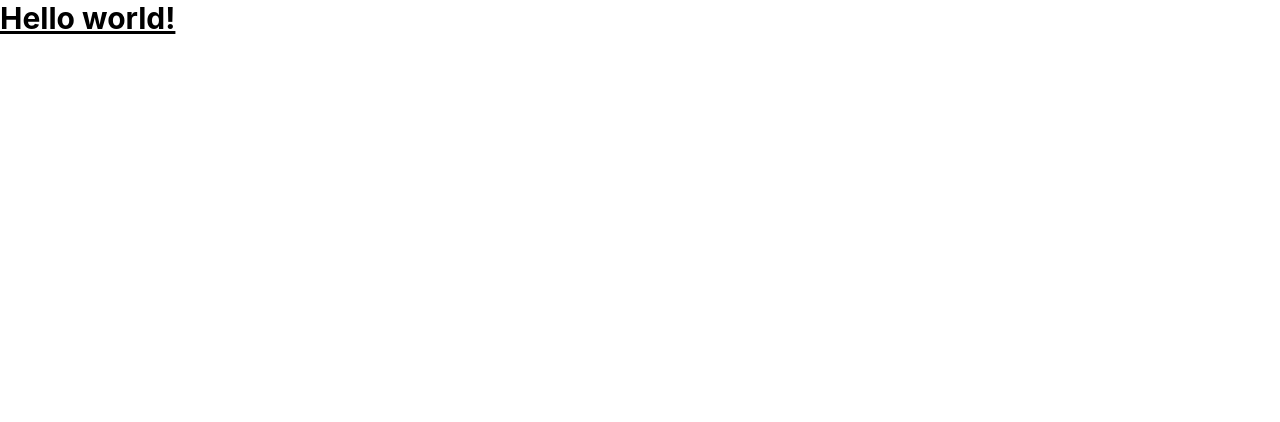
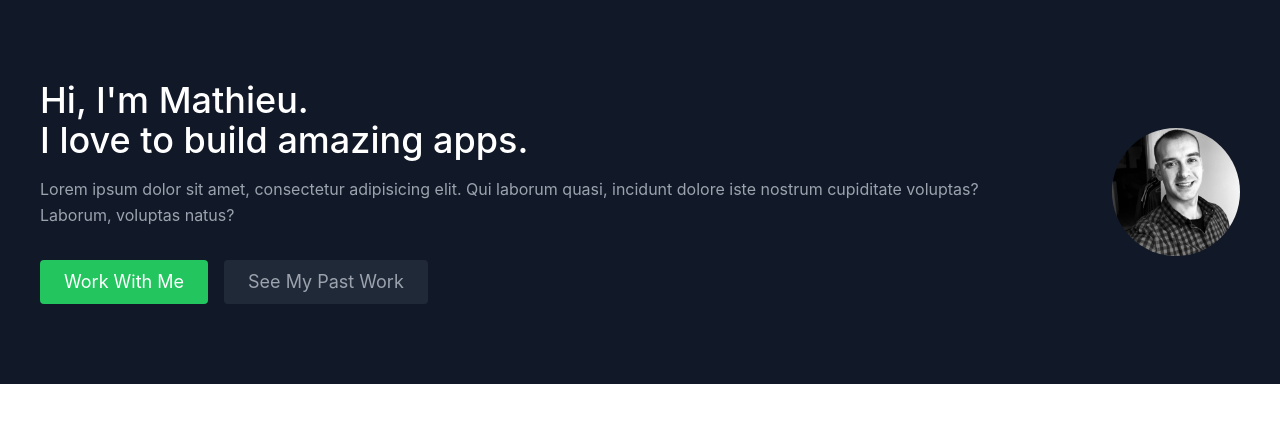
Before and after one commit to abaddon101/portfolio-mathieu-roussel, a React (Create React App) app: page / in a window 1280 px wide. Shown: the top 422 px of the page. Built offline with nearby package versions, Linux system fonts and the light colour scheme.

Commit message:
add component and modif about component

```diff
--- a/src/App.tsx
+++ b/src/App.tsx
@@ -1,6 +1,11 @@
 import React from "react";
 import { BrowserRouter, Routes, Route } from "react-router-dom";
-import Home from "./Home";
+import About from "./Components/About";
+import Contact from "./Components/Contact";
+import Navbar from "./Components/Navbar";
+import Projects from "./Components/Projects";
+import Skills from "./Components/Skills";
+import Testimonials from "./Components/Testimonials";
 
 import "./App.css";
 
@@ -9,9 +14,16 @@
 const App: React.FunctionComponent<IApplicationProps> = (props) => {
   return (
     <BrowserRouter>
-      <Routes>
-        <Route path="/" element={<Home />} />
-      </Routes>
+      <main className="text-gray-400 bg-gray-900 body-font">
+        <Routes>
+          <Route path="/" element={<About />} />
+          <Route path="/" element={<Contact />} />
+          <Route path="/" element={<Navbar />} />
+          <Route path="/" element={<Projects />} />
+          <Route path="/" element={<Skills />} />
+          <Route path="/" element={<Testimonials />} />
+        </Routes>
+      </main>
     </BrowserRouter>
   );
 };
--- a/src/Components/About.tsx
+++ b/src/Components/About.tsx
@@ -1,9 +1,46 @@
 import React from "react";
-
-import "./App.css";
+import photoDeProfil from "../assets/photoDeProfil.jpeg";
 
 function About() {
-  return <div className=""></div>;
+  return (
+    <section id="about">
+      <div className="container mx-auto flex px-10 py-20 md:flex-row flex-col items-center">
+        <div className="lg:flex-grow md:w-1/2 lg:pr-24 md:pr-16 flex flex-col md:items-start md:text-left mb-16 md:mb-0 items-center text-center">
+          <h1 className="title-font sm:text-4xl text-3xl mb-4 font-medium text-white">
+            Hi, I'm Mathieu.
+            <br className="hidden lg:inline-block" />I love to build amazing
+            apps.
+          </h1>
+          <p className="mb-8 leading-relaxed">
+            Lorem ipsum dolor sit amet, consectetur adipisicing elit. Qui
+            laborum quasi, incidunt dolore iste nostrum cupiditate voluptas?
+            Laborum, voluptas natus?
+          </p>
+          <div className="flex justify-center">
+            <a
+              href="#contact"
+              className="inline-flex text-white bg-green-500 border-0 py-2 px-6 focus:outline-none hover:bg-green-600 rounded text-lg"
+            >
+              Work With Me
+            </a>
+            <a
+              href="#projects"
+              className="ml-4 inline-flex text-gray-400 bg-gray-800 border-0 py-2 px-6 focus:outline-none hover:bg-gray-700 hover:text-white rounded text-lg"
+            >
+              See My Past Work
+            </a>
+          </div>
+        </div>
+        <div className="w-32 h-32 rounded-full mx-auto">
+          <img
+            className="w-32 group-hover:w-36 group-hover:h-36 h-32 object-center object-cover rounded-full transition-all duration-500 delay-500 transform"
+            src={photoDeProfil}
+            alt="profilPicture"
+          />
+        </div>
+      </div>
+    </section>
+  );
 }
 
 export default About;
--- a/src/Components/Contact.tsx
+++ b/src/Components/Contact.tsx
@@ -1,6 +1,5 @@
 import React from "react";
 
-import "./App.css";
 
 function Contact() {
   return <div className=""></div>;
--- a/src/Components/Navbar.tsx
+++ b/src/Components/Navbar.tsx
@@ -1,6 +1,5 @@
 import React from "react";
 
-import "./App.css";
 
 function Navbar() {
   return <nav className="container-nav"></nav>;
--- a/src/Components/Projects.tsx
+++ b/src/Components/Projects.tsx
@@ -1,6 +1,5 @@
 import React from "react";
 
-import "./App.css";
 
 function Projects() {
   return <div className=""></div>;
--- a/src/Components/Skills.tsx
+++ b/src/Components/Skills.tsx
@@ -1,6 +1,5 @@
 import React from "react";
 
-import "./App.css";
 
 function Skills() {
   return <div className=""></div>;
--- a/src/Components/Testimonials.tsx
+++ b/src/Components/Testimonials.tsx
@@ -1,6 +1,5 @@
 import React from "react";
 
-import "./App.css";
 
 function Testimonials() {
   return <div className=""></div>;
--- a/src/Home.tsx
+++ /dev/null
@@ -1,13 +0,0 @@
-import React from "react";
-
-import "./App.css";
-
-function Home() {
-  return (
-    <main className="home">
-      <h1 className="text-3xl font-bold underline">Hello world!</h1>
-    </main>
-  );
-}
-
-export default Home;
```
Also changed, not shown: src/assets/photoDeProfil.jpeg (added).
